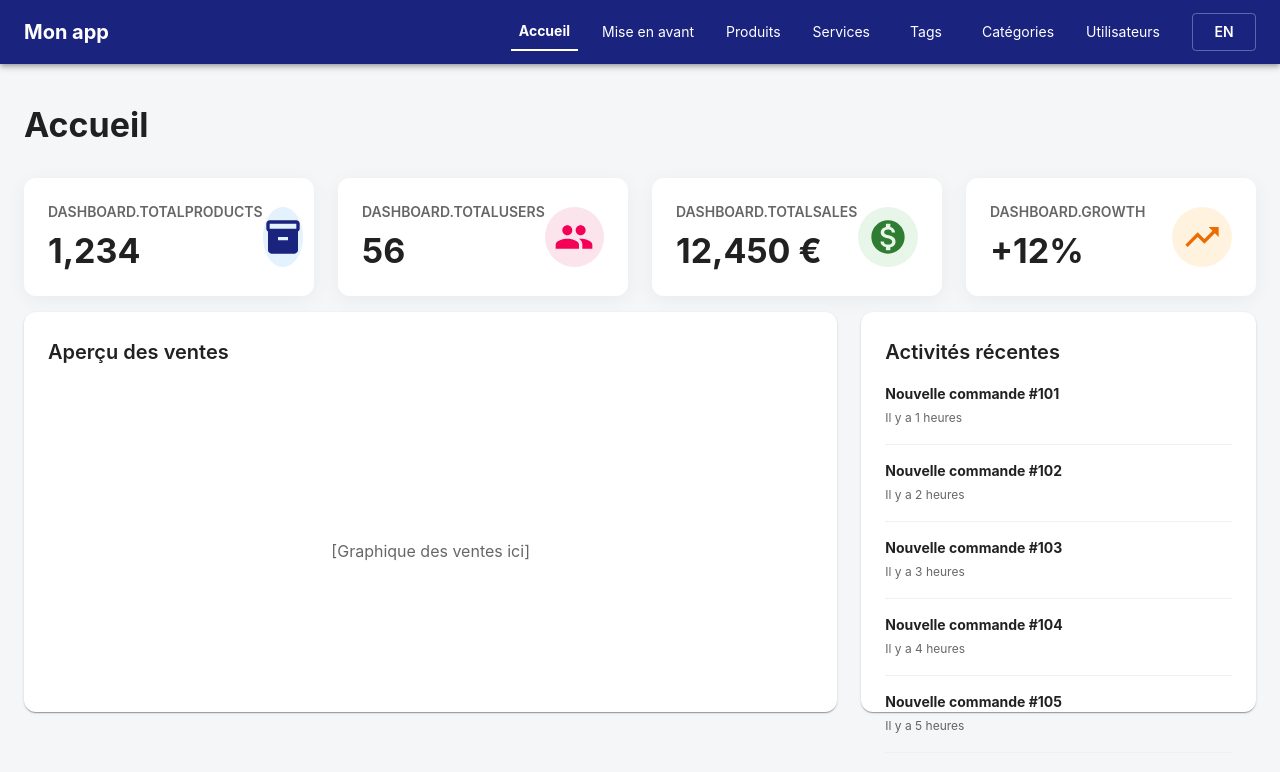
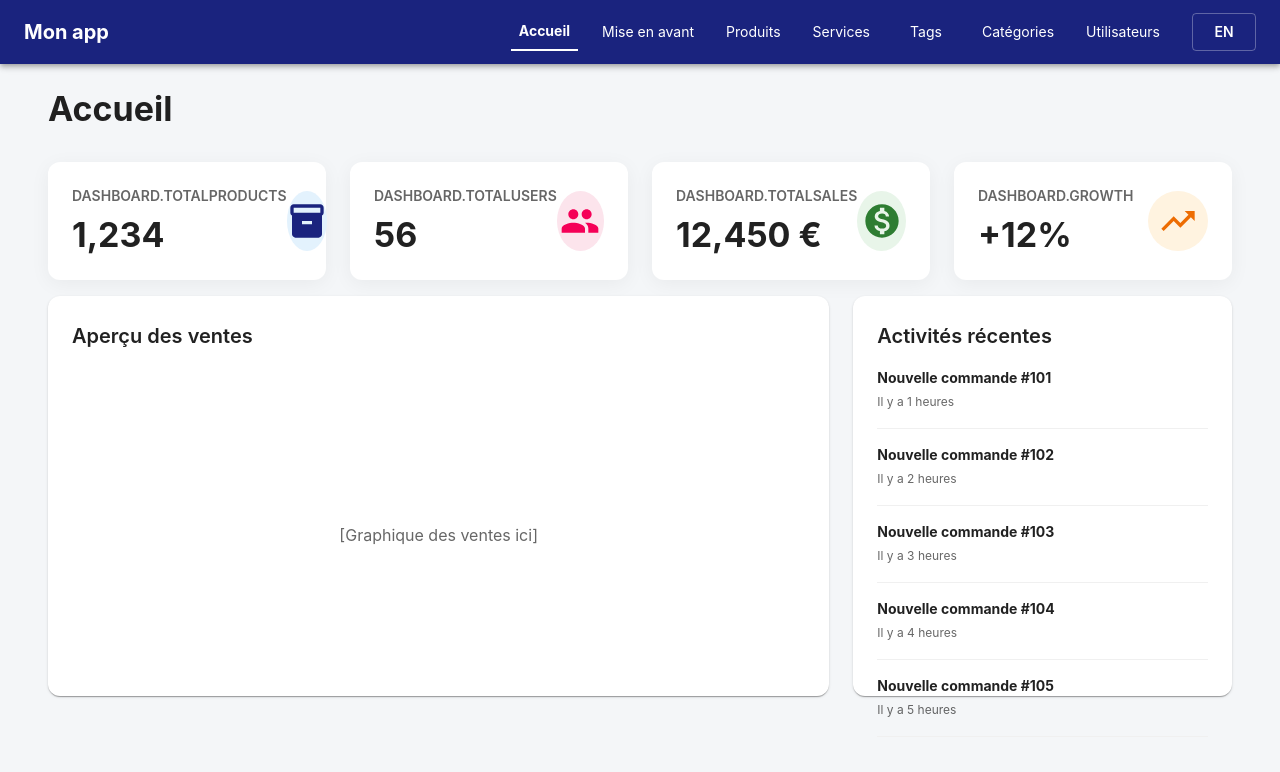
Before and after one commit to EmpiDev/back-office-electron, a React (Vite) app in the folder renderer/: page / in a window 1280 px wide. Shown: the top 772 px of the page. Built offline with nearby package versions, Linux system fonts and the light colour scheme.

Commit message:
rendre le scroll possible

```diff
--- a/renderer/src/layouts/MainLayout.tsx
+++ b/renderer/src/layouts/MainLayout.tsx
@@ -22,7 +22,7 @@ export default function MainLayout() {
   };
 
   return (
-    <Box sx={{ display: 'flex', flexDirection: 'column', minHeight: '100vh' }}>
+    <Box sx={{ display: 'flex', flexDirection: 'column', height: '100vh', overflow: 'hidden' }}>
       <AppBar position="static">
         <Toolbar>
           <Typography variant="h6" component="div" sx={{ flexGrow: 1, fontWeight: 'bold' }}>
@@ -52,9 +52,11 @@ export default function MainLayout() {
         </Toolbar>
       </AppBar>
 
-      <Container component="main" maxWidth="xl" sx={{ flexGrow: 1, p: 3, mt: 2 }}>
-        <Outlet />
-      </Container>
+      <Box component="main" sx={{ flexGrow: 1, overflow: 'auto', p: 3 }}>
+        <Container maxWidth="xl">
+            <Outlet />
+        </Container>
+      </Box>
     </Box>
   );
 }
```
